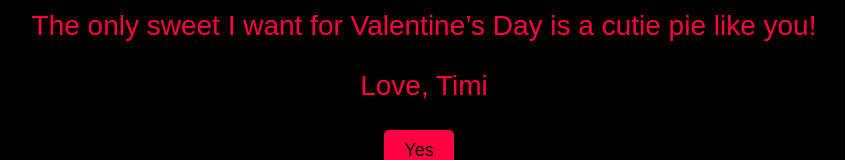
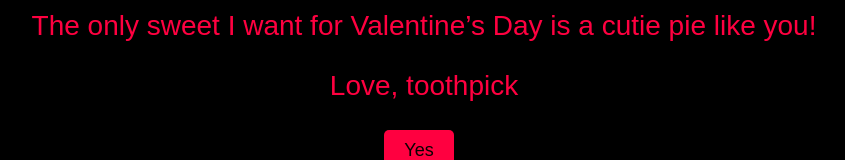
Before and after one commit to 22548305/testing_123, a plain HTML site: page index.html in a window 1280 px wide. Shown: the part 462-622 px from the top of the page, without its empty margins (216-1061 px from the left). Drawn offline with Linux system fonts and the light colour scheme.

Commit message:
index.html

```diff
--- a/index.html
+++ b/index.html
@@ -45,7 +45,7 @@
         <div class="message">
             <p>Will you be my Valentine?</p>
             <p>The only sweet I want for Valentine’s Day is a cutie pie like you!</p>
-            <p>Love, Timi</p>
+            <p>Love, toothpick</p>
         </div>
         <div class="buttons">
             <button class="button" onclick="window.location.href='thankyou.html'">Yes</button>
```
